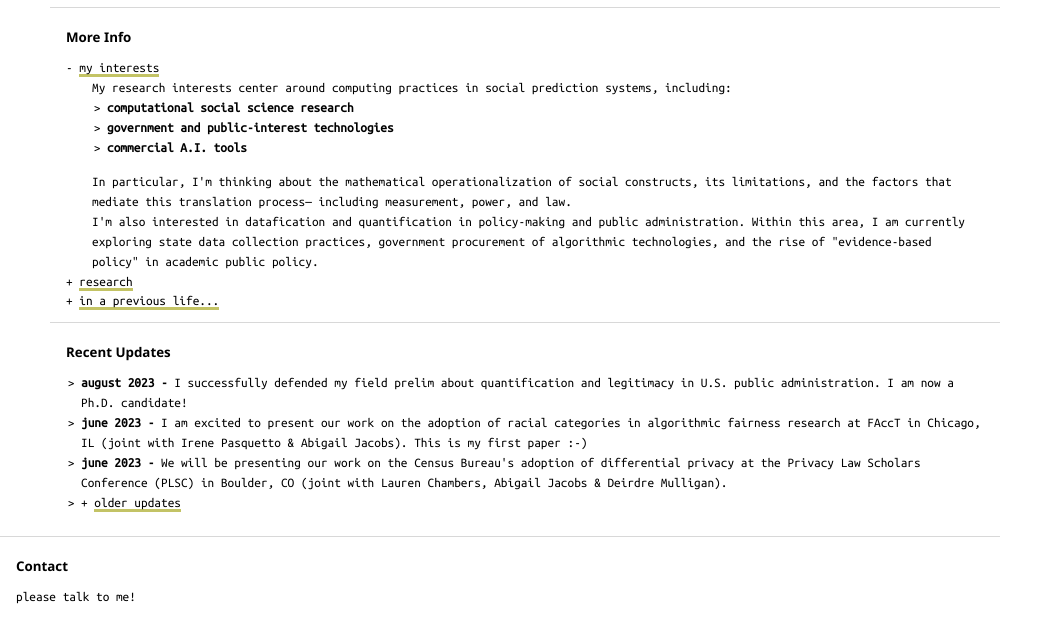
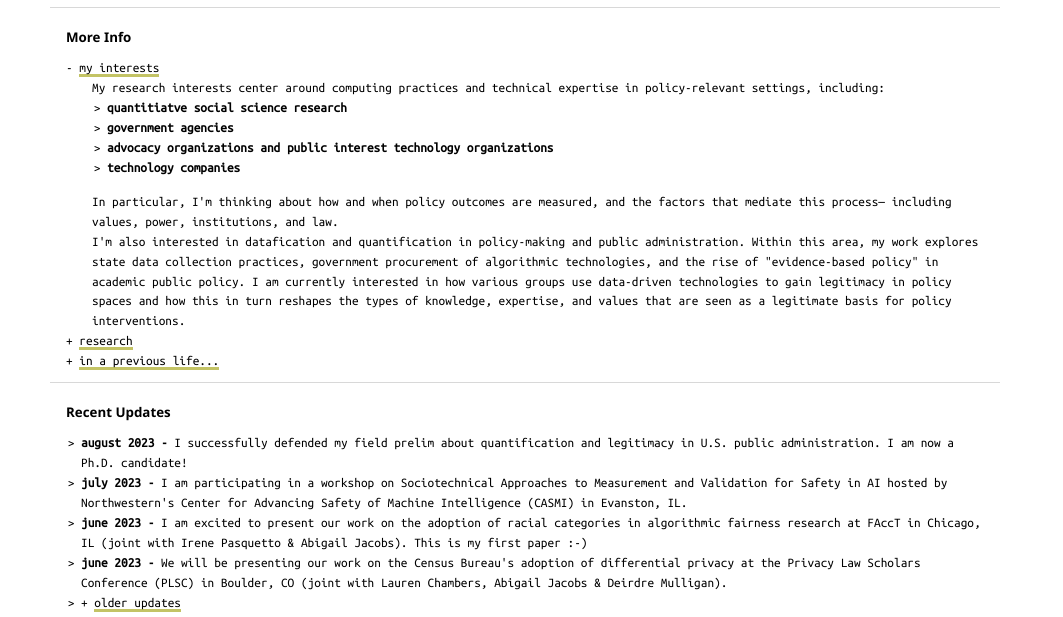
Before and after one commit to aminaxabdu/aminaxabdu.github.io, a plain HTML site: page index.html in a window 1280 px wide. Both pictures are taken after a click on the link "my interests". Shown: the part 147-764 px from the top of the page, without its empty margins (0-1063 px from the left). Drawn offline with nearby package versions, Linux system fonts and the light colour scheme.

Commit message:
updating research interests

```diff
--- a/index.html
+++ b/index.html
@@ -79,20 +79,22 @@ where I am very fortunate to be advised by <a href="https://azjacobs.com/" targe
 
 <div id="research" style="display:none; margin-left: 26px;">
 
-My research interests center around computing practices in social prediction systems, including:
+My research interests center around computing practices and technical expertise in policy-relevant settings, including:
 
 <ul class="arrow">
 
-<li id="p1"><b>computational social science research</b> </li>
+<li id="p1"><b>quantitiatve social science research</b> </li>
 
-<li id="p2"><b>government and public-interest technologies</b> </li>
+<li id="p2"><b>government agencies</b> </li>
 
-<li id="p3"><b>commercial A.I. tools</b> </li>
+<li id="p2"><b>advocacy organizations and public interest technology organizations</b> </li>
+
+<li id="p3"><b>technology companies</b> </li>
 
 </ul>
 
-In particular, I'm thinking about the mathematical operationalization of social constructs, its limitations, and the factors that mediate this translation process— including measurement, power, and law. <br/>
-I'm also interested in datafication and quantification in policy-making and public administration. Within this area, I am currently exploring state data collection practices, government procurement of algorithmic technologies, and the rise of "evidence-based policy" in academic public policy.
+In particular, I'm thinking about how and when policy outcomes are measured, and the factors that mediate this process— including values, power, institutions, and law. <br/>
+I'm also interested in datafication and quantification in policy-making and public administration. Within this area, my work explores state data collection practices, government procurement of algorithmic technologies, and the rise of "evidence-based policy" in academic public policy. I am currently interested in how various groups use data-driven technologies to gain legitimacy in policy spaces and how this in turn reshapes the types of knowledge, expertise, and values that are seen as a legitimate basis for policy interventions.
 </div>
 
 
@@ -106,7 +108,7 @@ I'm also interested in datafication and quantification in policy-making and publ
 
 <li> Public Administration. <br>
 
-    <b>Amina Abdu</b> & Abigail Z. Jacobs. In Burrell, J., R. Singh, and P. Davison (eds.), <i>Keywords on the Datafied State</i>. Data & Society.</li>
+    <b>Amina Abdu</b> & Abigail Z. Jacobs. In Burrell, J., R. Singh, and P. Davison (eds.), <i>Keywords on the Datafied State</i>. Data & Society. Forthcoming 2024.</li>
 
  <li>  Transparency, Technocracy, and Trust in Participatory Algorithmic Governance: Lessons Learned from the U.S. Census Bureau’s Implementation of Differential Privacy. <br>
      <b>Amina Abdu</b>*, Lauren Chambers*, Abigail Z. Jacobs & Deirdre K. Mulligan.
@@ -165,6 +167,8 @@ These experiences shaped my current interest in the role of computation in both
 
 <li><b>august 2023 - </b> I successfully defended my field prelim about quantification and legitimacy in U.S. public administration. I am now a Ph.D. candidate!  </li>
 
+<li><b>july 2023 - </b>  I am participating in a workshop on Sociotechnical Approaches to Measurement and Validation for Safety in AI hosted by Northwestern's Center for Advancing Safety of Machine Intelligence (CASMI) in Evanston, IL.  </li>
+
 <li><b>june 2023 - </b> I am excited to present our work on the adoption of racial categories in algorithmic fairness research at FAccT in Chicago, IL (joint with Irene Pasquetto & Abigail Jacobs). This is my first paper :-)</li>
 
 <li><b>june 2023 - </b> We will be presenting our work on the Census Bureau's adoption of differential privacy at the Privacy Law Scholars Conference (PLSC) in Boulder, CO (joint with Lauren Chambers, Abigail Jacobs & Deirdre Mulligan). </li>
@@ -172,6 +176,7 @@ These experiences shaped my current interest in the role of computation in both
 <li><span id="oldnewsb">+</span>  <a onclick="toggledisplay('oldnews'); togglebullet('oldnewsb');">older updates<br/></a></li>
 
     <div id="oldnews" style="display:none;">
+    <li><b>may 2023 - </b> I am participating in a workshop on Methods for Inclusivity in Data Collection hosted by Partnership on AI. </li>
 
     <li><b>march 2023 - </b> I am attending the Data (Re)Makes the World Conference in New Haven, CT. We will be presenting work on the Census Bureau's implementation of differential privacy (joint work with Lauren Chambers, Abigail Jacobs & Deirdre Mulligan). </li>
 
```
